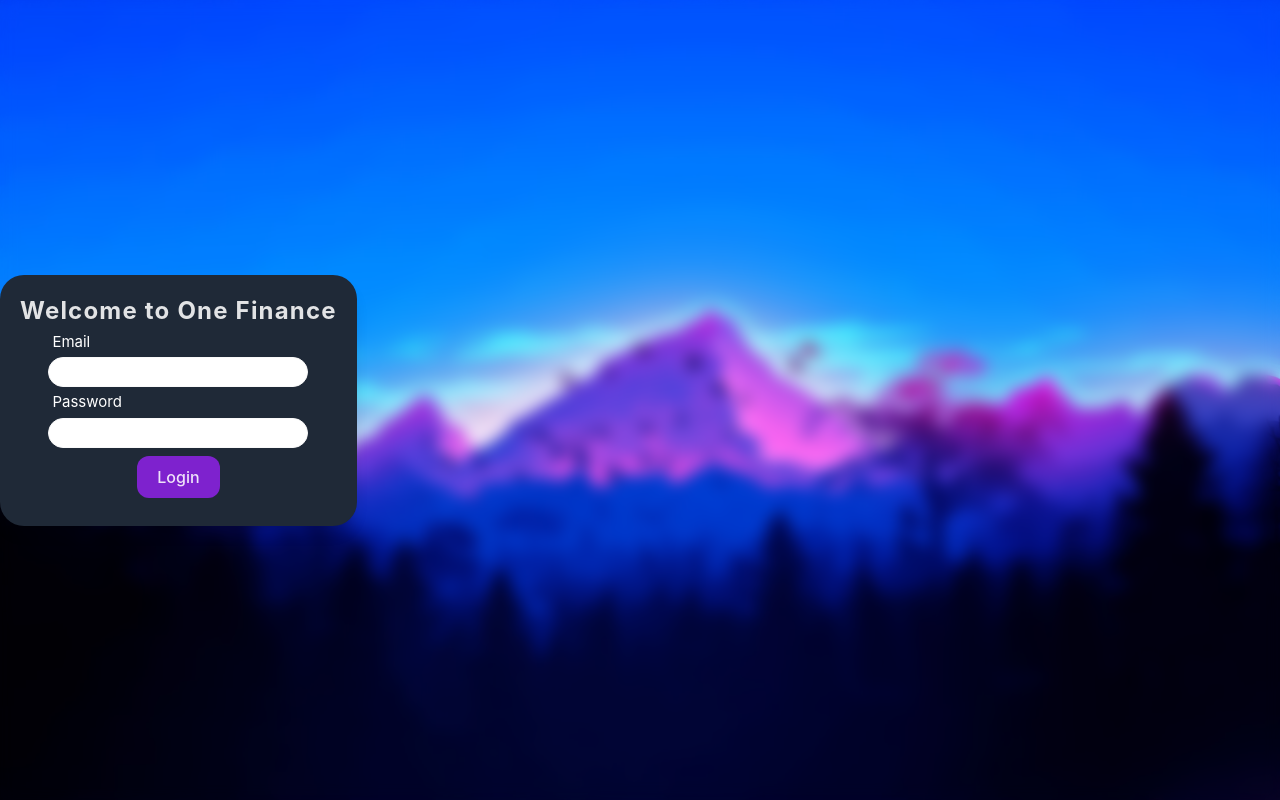
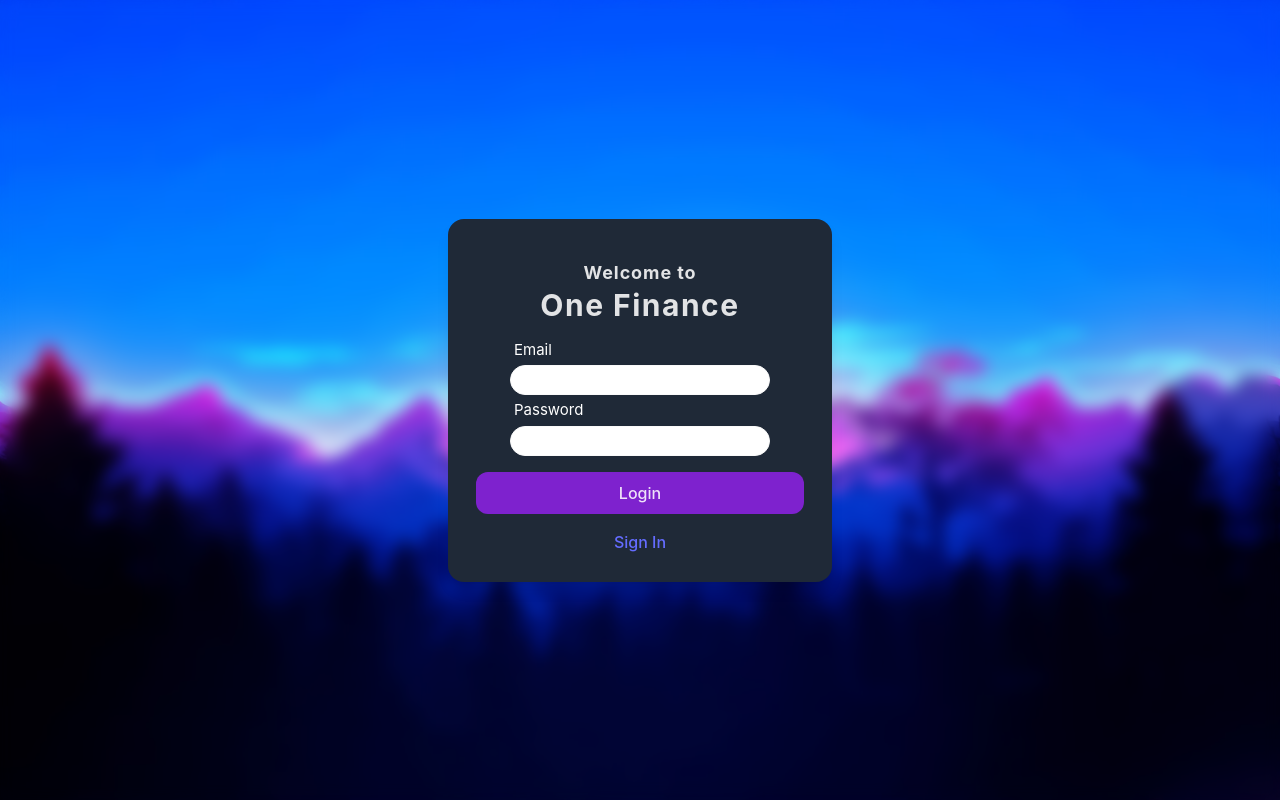
Before and after one commit to GLeonidasG/one_finance_frontend, a React (Vite) app: page /login in a window 1280 px wide. Built offline with nearby package versions, Linux system fonts and the light colour scheme.

Commit message:
style: ajust login page style

```diff
--- a/src/login/index.tsx
+++ b/src/login/index.tsx
@@ -1,6 +1,5 @@
 import { useState } from "react"
 import { FormInput } from "../components/FormInput"
-import { Button } from "../components/Button"
 
 export default function LoginPage() {
 
@@ -8,8 +7,11 @@ export default function LoginPage() {
   const [_password, setPassword] = useState("")
 
   return (
-    <div className="flex flex-col items-center self-center justify-start p-5 bg-gray-800 shadow-lg min-w-fit min-h-fit rounded-3xl">
-      <h2 className="text-2xl font-bold tracking-wider text-center">Welcome to One Finance</h2>
+    <div className="flex flex-col items-center self-center justify-start m-auto bg-gray-800 shadow-lg m:w-80 lg:w-96 p-7 min-w-fit min-h-fit rounded-2xl">
+      <div className="my-3">
+        <h2 className="text-lg font-bold tracking-wider text-center">Welcome to</h2>
+        <h2 className="text-3xl font-bold tracking-wider text-center">One Finance</h2>
+      </div>
       <FormInput
         inputType="email"
         label="Email"
@@ -20,16 +22,18 @@ export default function LoginPage() {
         label="Password"
         onChange={(value) => setPassword(value as string)}
       />
-      <Button
-        className="flex flex-1 py-2 m-2 max-h-fit"
+      <button
+        className="flex items-center justify-center flex-1 w-full py-2 my-4 max-h-fit"
         onClick={() => {
           // const isAuthenticated = authentication.authenticate({ username: email, password })
           // if (isAuthenticated) {
           //   redirect("/dashboard")
           // }
         }}
-        label="Login"
-      />
+      >
+      Login
+      </button>
+    <a>Sign In</a>
     </div>
   );
 }
```
